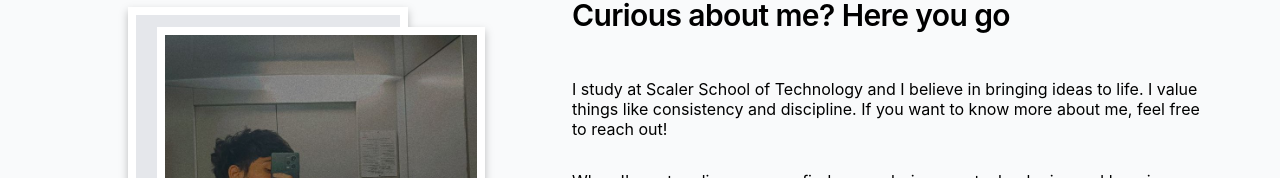
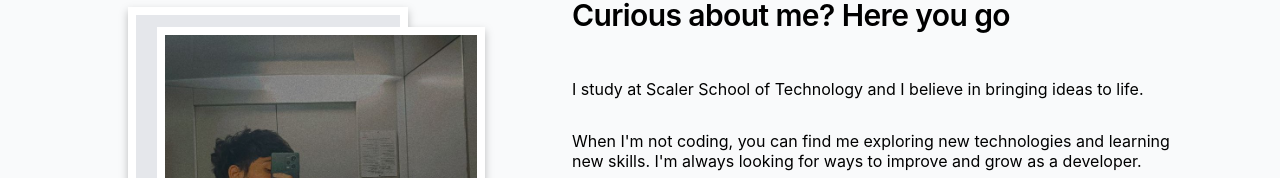
Before and after one commit to manish-gitx/portfolio, a React (Create React App) app: page / in a window 1280 px wide. Shown: the part 774-952 px from the top of the page. Built offline with nearby package versions, Linux system fonts and the light colour scheme.

Commit message:
changed info

```diff
--- a/src/components/About.jsx
+++ b/src/components/About.jsx
@@ -19,7 +19,7 @@ export default function About() {
                 <div className="info">
                     <p className="bold">Curious about me? Here you go</p>
                     <p className="info-text">
-                        I study at Scaler School of Technology and I believe in bringing ideas to life. I value things like consistency and discipline. If you want to know more about me, feel free to reach out!
+                        I study at Scaler School of Technology and I believe in bringing ideas to life.
                     </p>
                     <p className="info-text">
                         When I'm not coding, you can find me exploring new technologies and learning new skills. I'm always looking for ways to improve and grow as a developer.
```
